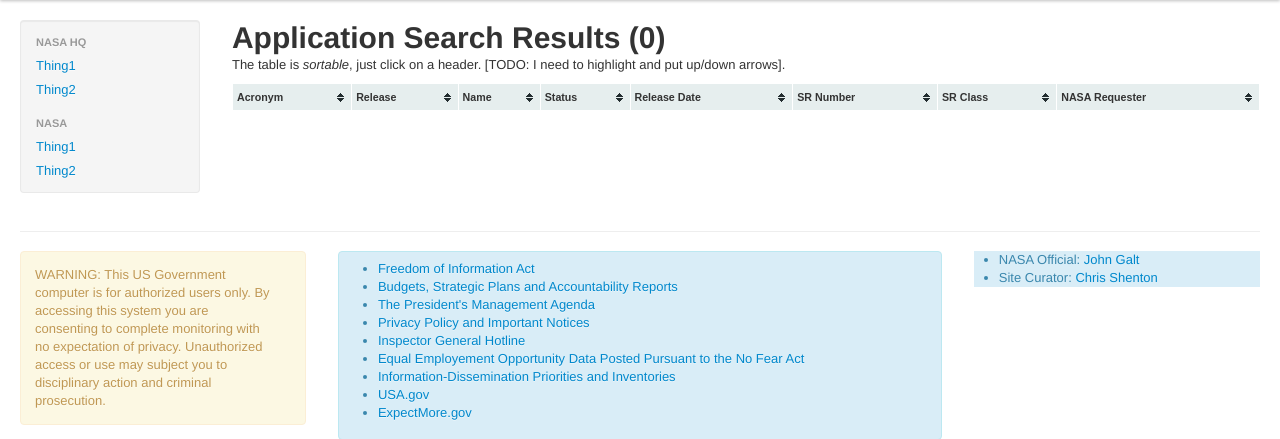
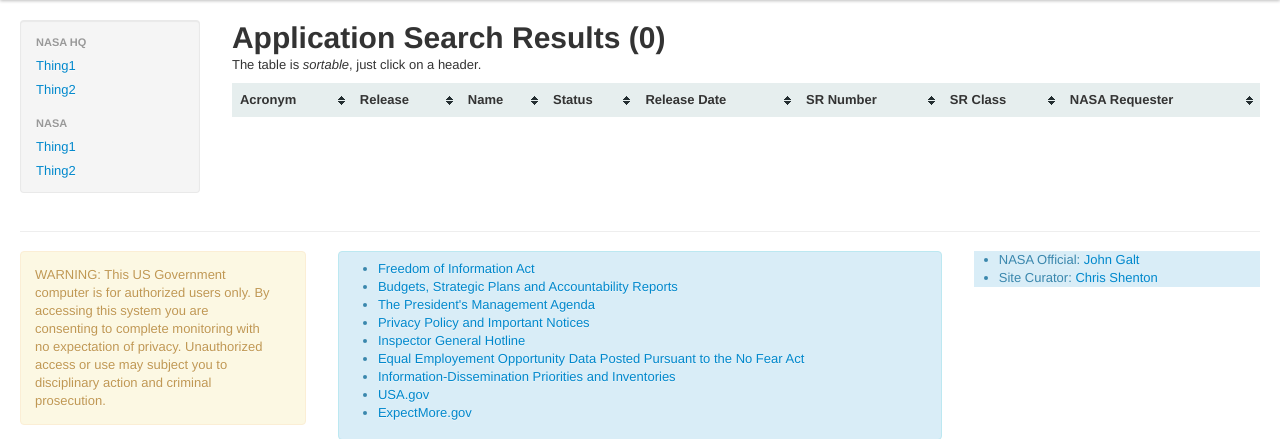
Before and after one commit to shentonfreude/ROSA, a Django app: page /application/report_current/ in a window 1280 px wide. Shown: the part 40-479 px from the top of the page. Run offline with Django 3.2, Linux system fonts and the light colour scheme; tables that the repository leaves empty hold one stand-in row (values such as "Sample post"); lists and menus that the app fills with data are empty; parts of the project's set-up code (start-up, migrations or seed data) failed here and were passed over; some libraries are stand-ins or nearby versions.

Commit message:
Make search results table sortable with up/down arrows; dates sortable m/d/Y

```diff
--- a/rosa/static/tablesorter/style.css
+++ b/rosa/static/tablesorter/style.css
@@ -1,17 +1,18 @@
 /* tables */
-table.tablesorter {
-	font-family:arial;
-	background-color: #CDCDCD;
-	margin:10px 0pt 15px;
-	font-size: 8pt;
-	width: 100%;
-	text-align: left;
-}
+
+/* table.tablesorter { */
+/* 	font-family:arial; */
+/* 	background-color: #CDCDCD; */
+/* 	margin:10px 0pt 15px; */
+/* 	font-size: 8pt; */
+/* 	width: 100%; */
+/* 	text-align: left; */
+/* } */
 table.tablesorter thead tr th, table.tablesorter tfoot tr th {
 	background-color: #e6EEEE;
-	border: 1px solid #FFF;
-	font-size: 8pt;
-	padding: 4px;
+	/* border: 1px solid #FFF; */
+	/* font-size: 8pt; */
+	/* padding: 4px; */
 }
 table.tablesorter thead tr .header {
 	background-image: url(bg.gif);
@@ -19,15 +20,15 @@
 	background-position: center right;
 	cursor: pointer;
 }
-table.tablesorter tbody td {
-	color: #3D3D3D;
-	padding: 4px;
-	background-color: #FFF;
-	vertical-align: top;
-}
-table.tablesorter tbody tr.odd td {
-	background-color:#F0F0F6;
-}
+/* table.tablesorter tbody td { */
+/* 	color: #3D3D3D; */
+/* 	padding: 4px; */
+/* 	background-color: #FFF; */
+/* 	vertical-align: top; */
+/* } */
+/* table.tablesorter tbody tr.odd td { */
+/* 	background-color:#F0F0F6; */
+/* } */
 table.tablesorter thead tr .headerSortUp {
 	background-image: url(asc.gif);
 }
--- a/rosa/templates/application/application_details.html
+++ b/rosa/templates/application/application_details.html
@@ -34,9 +34,9 @@
     <dl>
       <dt>Acronym                     </dt><dd>{{app.acronym                     }}</dd>
       <dt>Release                     </dt><dd>{{app.release                     }}</dd>
-      {#    <dt>acronymrelease              </dt><dd>{{app.acronymrelease              }}</dd>#}
-      <dt>App Status                  </dt><dd>{{app.app_status.all|join:", "                  }}</dd>
-      <dt>Release Date                </dt><dd>{{app.release_date                }}</dd>
+    {#<dt>acronymrelease              </dt><dd>{{app.acronymrelease              }}</dd>#}
+      <dt>App Status                  </dt><dd>{{app.app_status.all|join:", "          }}</dd>
+      <dt>Release Date                </dt><dd>{{app.release_date|date:"m/d/Y"   }}</dd>
       <dt>Release Status              </dt><dd>{{app.release_status              }}</dd>
     </dl>
   </div>
--- a/rosa/templates/application/search_results.html
+++ b/rosa/templates/application/search_results.html
@@ -17,7 +17,6 @@
 <h1>Application Search Results ({{ object_list|length }})</h1>
 
 <p>The table is <em>sortable</em>, just click on a header.
-  [TODO: I need to highlight and put up/down arrows].
 </p>
 
 <table id="resultsTable" class="table tablesorter">
@@ -54,7 +53,7 @@
         {{status}}
         {% endwith %}
           </td>
-      <td>{{app.release_date}}</td>
+      <td>{{app.release_date|date:"m/d/Y"}}</td>
       <td>{{app.sr_number}}</td>
       <td>{{app.sr_class.all|join:", "}}</td>
       <td>{{app.nasa_requester}}</td>
```
